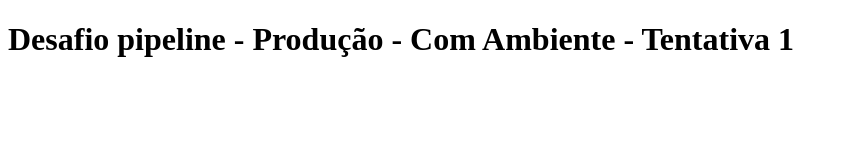
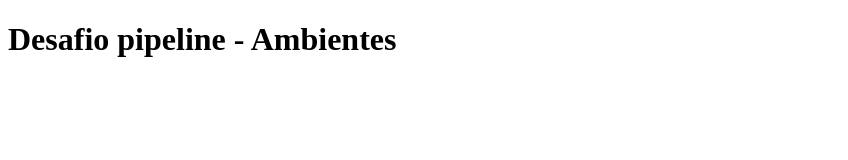
Before and after one commit to Larissa170/desafio-pipeline, a plain HTML site: page index.html in a window 1280 px wide. Shown: the whole page, without its empty margins (0-848 px from the left). Drawn offline with Linux system fonts and the light colour scheme.

Commit message:
[prod]
Signed-off-by: Larissa170 <larissa.m.rodrigues1702@gmail.com>

```diff
--- a/index.html
+++ b/index.html
@@ -6,6 +6,6 @@
   <title>Desafio pipeline</title>
 </head>
 <body>
-  <h1>Desafio pipeline - Produção - Com Ambiente - Tentativa 1</h1>
+  <h1>Desafio pipeline - Ambientes</h1>
 </body>
 </html>
```
